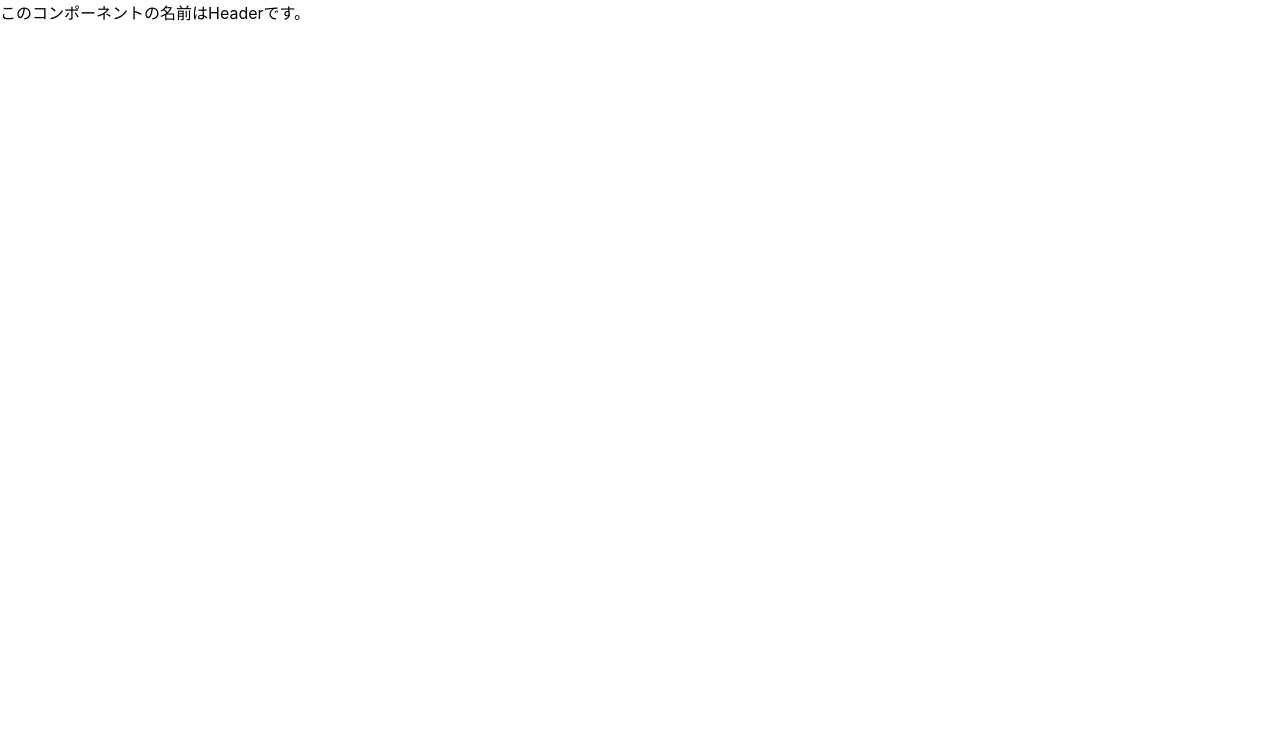
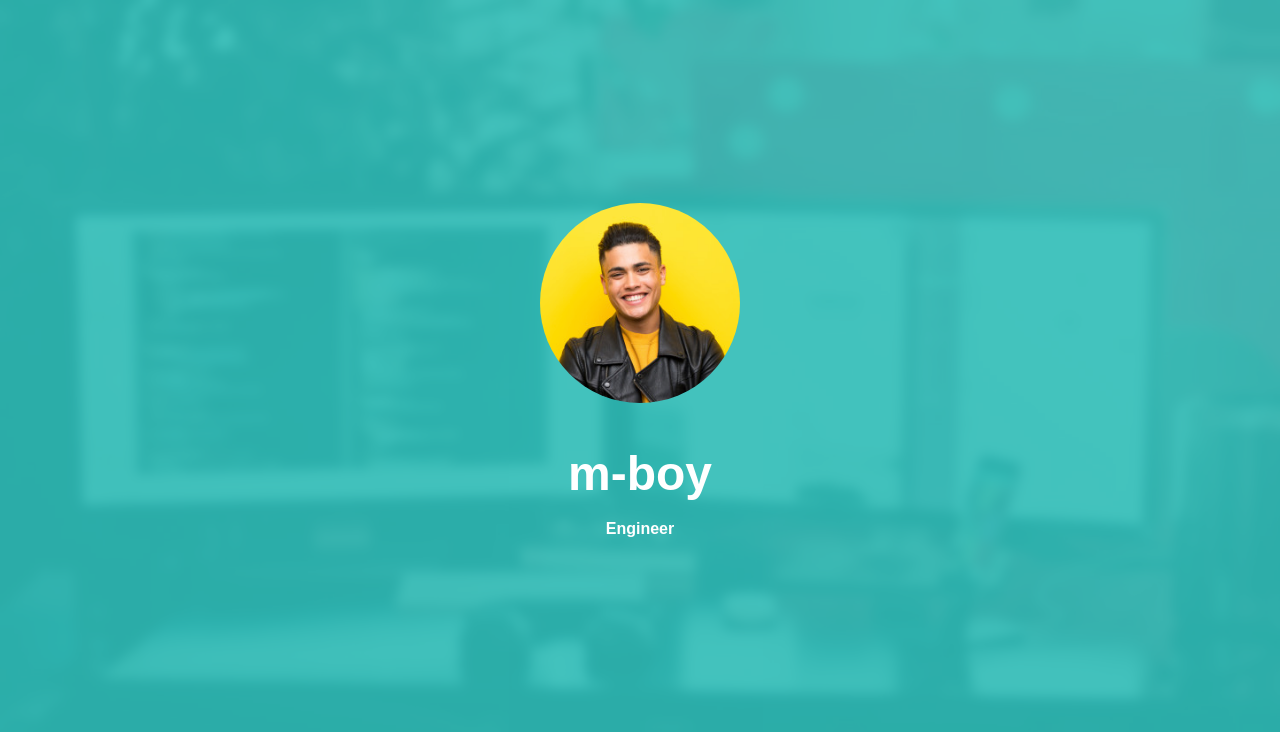
Before and after one commit to masa-bot1/react-portfolio-site, a React (Create React App) app: page / in a window 1280 px wide. Shown: the top 732 px of the page. Built offline with nearby package versions, Linux system fonts and the light colour scheme.

Commit message:
apply style to jsx

```diff
--- a/src/App.css
+++ b/src/App.css
@@ -1,38 +1,104 @@
-.App {
-  text-align: center;
+body {
+  font-family: Arial, serif;
+  font-weight: 400;
+  font-size: 32px;
+  line-height: 1.7;
+  color: #4d4d4d;
+  background: #fff;
 }
 
-.App-logo {
-  height: 40vmin;
-  pointer-events: none;
+h1 {
+  margin: 0;
+  font-size: 48px;
 }
 
-@media (prefers-reduced-motion: no-preference) {
-  .App-logo {
-    animation: App-logo-spin infinite 20s linear;
-  }
+h2 {
+  font-size: 32px;
 }
 
-.App-header {
-  background-color: #282c34;
-  min-height: 100vh;
-  display: flex;
-  flex-direction: column;
-  align-items: center;
-  justify-content: center;
-  font-size: calc(10px + 2vmin);
-  color: white;
+h3 {
+  margin: 0;
+  font-size: 16px;
 }
 
-.App-link {
-  color: #61dafb;
+.main-cover {
+  background-color: transparent;
+  background-size: cover;
+  background-attachment: fixed;
+  position: relative;
+  height: 100vh;
+  width: 100%;
 }
 
-@keyframes App-logo-spin {
-  from {
-    transform: rotate(0deg);
-  }
-  to {
-    transform: rotate(360deg);
-  }
+.main-cover .overlay {
+  position: absolute;
+  top: 0;
+  bottom: 0;
+  left: 0;
+  right: 0;
+  background: rgba(48, 191, 186, 0.9);
 }
+
+.profile-thumb {
+  background-size: cover !important;
+  background-position: center center;
+  background-repeat: no-repeat;
+  position: relative;
+  height: 200px;
+  width: 200px;
+  margin: 0 auto;
+  margin-bottom: 30px;
+  -webkit-border-radius: 50%;
+  -moz-border-radius: 50%;
+  -ms-border-radius: 50%;
+  border-radius: 50%;
+}
+
+.social-icons {
+  margin: 0;
+  padding: 0;
+}
+
+.social-icons li {
+  margin: 0;
+  padding: 0;
+  list-style: none;
+  display: inline-block;
+}
+
+.social-icons li a {
+  display: inline-block;
+  color: #30BFBA;
+  padding-left: 10px;
+  padding-right: 10px;
+}
+
+.container {
+  width: 1170px;
+  margin-right: auto;
+  margin-left: auto;
+  padding-left: 15px;
+  padding-right: 15px;
+}
+
+.display-table {
+  width: 100%;
+  height: 100vh;
+  display: table;
+}
+
+.display-table-contents {
+  padding: 128px 0;
+  text-align: center;
+  display: table-cell;
+  vertical-align: middle;
+}
+
+.title-text {
+  color: white;
+  position: relative;
+}
+
+.icon-link {
+  position: relative;
+}
--- a/src/components/Header.jsx
+++ b/src/components/Header.jsx
@@ -1,9 +1,30 @@
+// 画像をそれぞれimportします。パスに注意してください。
+import CoverImage from '../images/cover-image.jpg';
+import ProfileImage from '../images/profile-image.png';
+
 export const Header = () => {
-  const componentName = () => 'Header';
-
   return (
-    <div className="test-wrapper">
-      このコンポーネントの名前は{componentName()}です。
-    </div>
+    <header className="main-cover" style={{backgroundImage: `url(${CoverImage})`}}>
+      {/* overlayはカバー画像の上に透過して表示される背景要素です */}
+      <div className="overlay"></div>
+      <div className="container">
+        <div className="display-table">
+          <div className="display-table-contents">
+            {/* カバー画像 */}
+            <div className="profile-thumb" style={{backgroundImage: `url(${ProfileImage})`}}></div>
+            <h1 className="title-text">m-boy</h1>
+            <h3 className="title-text">Engineer</h3>
+            <ul className="social-icons">
+              <li className="icon-link">
+                {/* TODO */}
+              </li>
+              <li className="icon-link">
+                {/* TODO */}
+              </li>
+            </ul>
+          </div>
+        </div>
+      </div>
+    </header>
   );
 };
```
Also changed, not shown: src/images/cover-image.jpg (added), src/images/profile-image.png (added).
